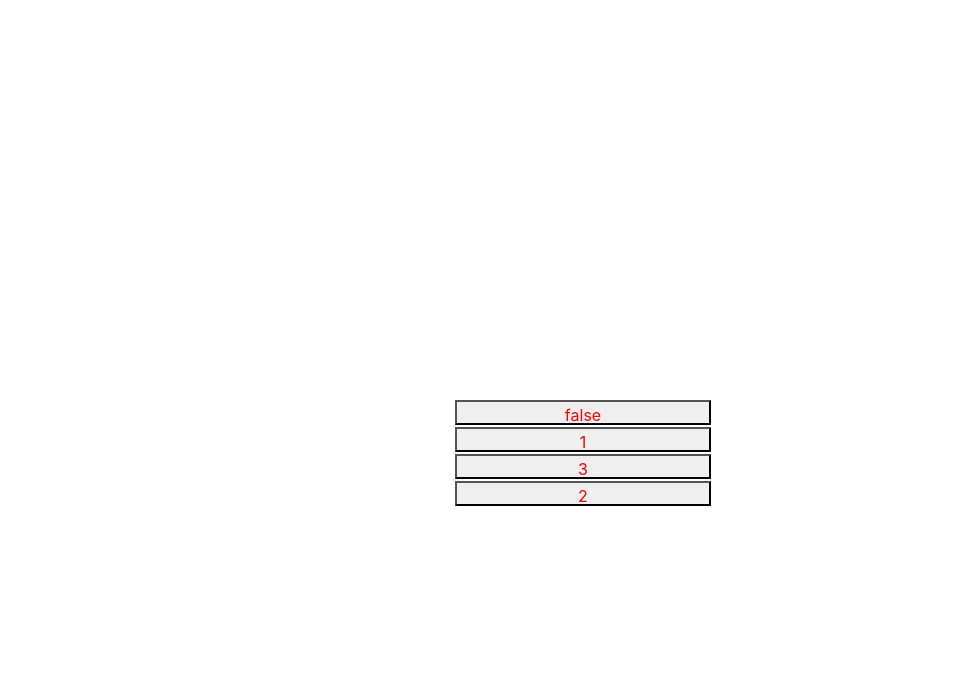
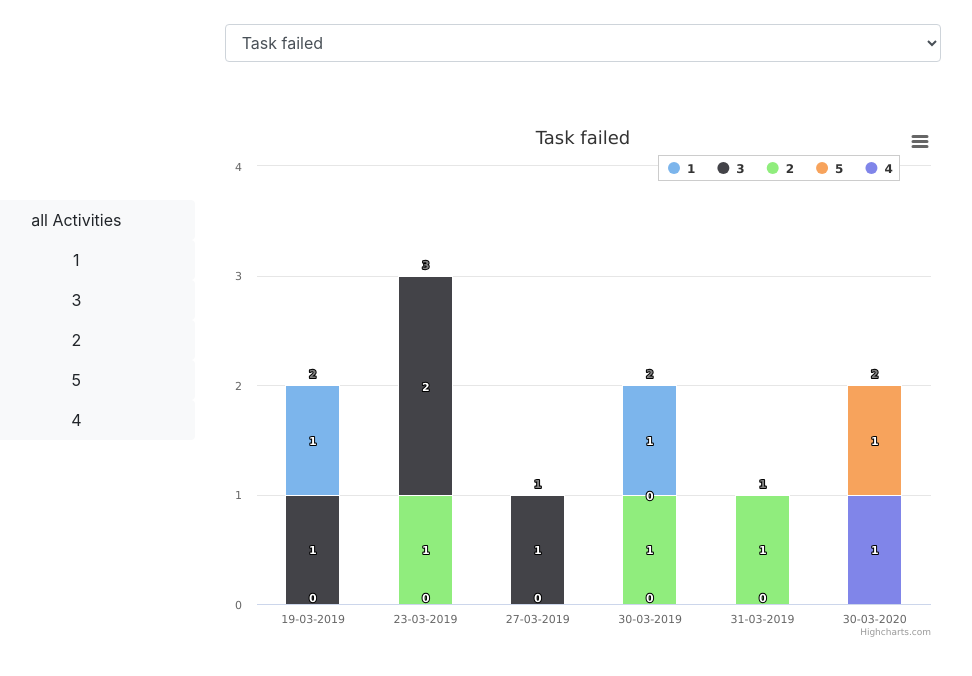
Before and after one commit to tiennecore/highchart-test, a plain HTML site: page page.html in a window 1280 px wide. Shown: the whole page, without its empty margins (57-1029 px from the left). Drawn offline with nearby package versions, Linux system fonts and the light colour scheme.

Commit message:
selection filtre, resultat graph onclick begin date selection,

```diff
--- a/data.json
+++ b/data.json
@@ -1,5 +1,8 @@
 {
-  "filter":"Task failed",
+  "studyRisk":
+  [
+    {
+      "name":"Task failed",
       "data":[
         {
           "date":"19-03-2019",
@@ -28,6 +31,58 @@
         },{
           "date":"31-03-2019",
           "activity":"2"
+        },{
+          "date":"30-03-2020",
+          "activity":"5"
+        },{
+          "date":"30-03-2020",
+          "activity":"4"
+        }
+      ]
+    },{
+      "name":"Late task",
+      "data":[
+        {
+          "date":"19-04-2019",
+          "activity":"1"
+        },{
+          "date":"19-07-2019",
+          "activity":"3"
+        },{
+          "date":"23-07-2019",
+          "activity":"2"
+        },{
+          "date":"23-07-2019",
+          "activity":"4"
+        },{
+          "date":"23-08-2019",
+          "activity":"3"
+        },{
+          "date":"27-08-2019",
+          "activity":"6"
+        },{
+          "date":"30-08-2019",
+          "activity":"1"
+        },{
+          "date":"30-11-2019",
+          "activity":"2"
+        },{
+          "date":"31-12-2019",
+          "activity":"2"
+        },{
+          "date":"30-03-2020",
+          "activity":"5"
+        },{
+          "date":"15-03-2020",
+          "activity":"4"
+        },{
+          "date":"31-10-2020",
+          "activity":"2"
+        },{
+          "date":"31-12-2020",
+          "activity":"2"
         }
       ]
     }
+  ]
+}
--- a/page.html
+++ b/page.html
@@ -13,9 +13,33 @@
 
   </head>
   <body>
-    <div id="graph" style="min-width: 310px; height: 400px; margin: 0 auto">
+    <div class="container-fluid">
+      <div class="row"id="filterSelection">
+        <div class="col"></div>
+        <div class="col-7"style="min-width: 310px; height: 15vh; margin: 0 auto">
+          <select class="form-control" id="filterForm" style="margin-top:3vh;">
+          </select>
+        </div>
+        <div class="col"></div>
+      </div>
+      <div class="row"id="graphActivitiesResult">
+        <div class="col"id="activities"style="min-width: 100px; height: 50vh; margin: 0 auto;border:1px;margin-top:10vh;"></div>
+        <div class="col-7"id="graph"style="min-width: 310px; height: 65vh; margin: 0 auto"></div>
+        <div class="col"id="graphInfo"></div>
+      </div>
+      <div class="row"id="DatesSelection">
+        <div class="col"></div>
+        <div class="col-3"></div>
+        <div class="col-4"></div>
+        <div class="col-3"></div>
+        <div class="col"></div>
+      </div>
+
     </div>
-    <div id="activities"style="width: 20%; height: 200; margin: 0 auto"></div>
+
+    <script src="https://code.jquery.com/jquery-3.3.1.slim.min.js" integrity="sha384-q8i/X+965DzO0rT7abK41JStQIAqVgRVzpbzo5smXKp4YfRvH+8abtTE1Pi6jizo" crossorigin="anonymous"></script>
+    <script src="https://cdnjs.cloudflare.com/ajax/libs/popper.js/1.14.7/umd/popper.min.js" integrity="sha384-UO2eT0CpHqdSJQ6hJty5KVphtPhzWj9WO1clHTMGa3JDZwrnQq4sF86dIHNDz0W1" crossorigin="anonymous"></script>
+    <script src="https://stackpath.bootstrapcdn.com/bootstrap/4.3.1/js/bootstrap.min.js" integrity="sha384-JjSmVgyd0p3pXB1rRibZUAYoIIy6OrQ6VrjIEaFf/nJGzIxFDsf4x0xIM+B07jRM" crossorigin="anonymous"></script>
     <script type="text/javascript" src="script2.js"></script>
   </body>
 </html>
--- a/script.js
+++ b/script.js
@@ -1,3 +1,6 @@
+var FilterDataSelected={};
+var FilterSelected="";
+var ListNames=[];
 function newActivity(name){
   const activity = {
     name:"",
@@ -12,7 +15,7 @@ function listDateSelected( datajson){
   var dates=[];
   datajson.data.forEach(function(element){
     if (!dates.includes(element.date)){
-      dates.push(element.date);
+      dates.push((element.date));
     }
   });
   return dates;
@@ -58,7 +61,7 @@ function newFilter( datajson,dates,name){
       e4.countTmp=0;
     });
   });
-    console.log(filter);
+    //console.log(filter);
   return filter;
 }
 function dataToConf(filter){
@@ -118,7 +121,17 @@ function setGraph(filter,dates){
           enabled: true,
           color: (Highcharts.theme && Highcharts.theme.dataLabelsColor) || 'white'
         }
-      }
+      },
+      series: {
+            cursor: 'pointer',
+            point: {
+                events: {
+                    click: function(){
+                      resultOnClickGraph(this.category,this.y,this.stackTotal,filter.name);
+                    }
+                }
+            }
+        }
     },
     series: Conf
   });
@@ -131,30 +144,78 @@ function selectActivity(filter,dates,name){
   var listIndex=[]
   findActiviy.listdata.forEach(function(element){
     if (element == 0){
-      dates.splice(index,1);
       listIndex.unshift(index);
     }
   index++;
   });
   listIndex.forEach(function(element){
     findActiviy.listdata.splice(element,1);
+    dates.splice(element,1);
+
   });
   filter.listActivity = filter.listActivity.filter(function(element){
     return element == findActiviy
   });
 }
-function onLoadData(link,filtername,activityName){
+function createText(text){
+  var element = document.createElement("p");
+  var node = document.createTextNode(text);
+  element.appendChild(node);
+  return element;
+}
+function resultOnClickGraph(date,nbTask,totalTask,filterName){
+  var currentDiv = document.getElementById("graphInfo");
+  while (currentDiv.firstChild) {
+      currentDiv.removeChild(currentDiv.firstChild);
+  }
+  //divText = document.createElement("p");
+  //var nextLine=  document.createElement("br");
+  //var text = document.createTextNode(name);
+  currentDiv.appendChild(createText(("Date : "+date)));
+  currentDiv.appendChild(createText((filterName+" : "+nbTask)));
+  currentDiv.appendChild(createText(("Total of "+filterName+" : "+date)));
+}
+function selectFilter(dataset,filterName){
+  return dataset.studyRisk.find( filter => filter.name==filterName);
+}
+function editActivityFunction (filterName){
+  var currentDiv = document.getElementById("activities");
+  while (currentDiv.firstChild) {
+      currentDiv.removeChild(currentDiv.firstChild);
+  }
+  listbutton(ListNames,currentDiv,FilterDataSelected.name);
+  currentDiv.childNodes.forEach(function (activity){
+    activity.onclick=function(){
+      onLoadData('data.json',filterName,activity.id,)
+    }
+  });
+}
+
+function onLoadData(link,filtername,activityName,callback){
   var req = new XMLHttpRequest();
   req.overrideMimeType("application/json");
   req.open('GET', link, true);
   req.onload  = function() {
      var dataset = JSON.parse(req.responseText);
-     var DatesSelected = listDateSelected(dataset);
-     const Filter = newFilter(dataset,DatesSelected,filtername);
-     if(activityName!=false){
+     FilterDataSelected=selectFilter(dataset,filtername)
+     var DatesSelected = listDateSelected(FilterDataSelected);
+     var date = stringToDate(DatesSelected[0]);
+     dateToString(date);
+     ListNames = listNameactivities(FilterDataSelected,DatesSelected);
+     const Filter = newFilter(FilterDataSelected,DatesSelected,filtername);
+     if(activityName!="false"){
        selectActivity(Filter,DatesSelected,activityName);
      }
      setGraph(Filter,DatesSelected);
+     if (callback) callback();
   };
   req.send(null);
 }
+
+function stringToDate(value){
+  var dateList = value.split("-");
+  return new Date(dateList[2],dateList[1],dateList[0]);
+}
+function dateToString(date){
+  return date.getDate()+"-"+(date.getMonth()+1)+"-"+date.getYear();
+}
--- a/script2.js
+++ b/script2.js
@@ -3,33 +3,61 @@ document.body.onload = initLoad("data.json",);
 
 function newHtmlActivity(name,filterName){
   var div = document.createElement('button');
+  div.setAttribute("class","btn btn-light")
   div.setAttribute("id", name);
   div.onclick=function(){
-    onLoadData('data.json',filterName,name);
+    onLoadData('data.json',filterName,name,);
   };
-  div.setAttribute("style", "color:red;width:100%;height:25px;");
+  div.setAttribute("style", "width:100%;height:5vh;");
   var text = document.createTextNode(name);
   div.appendChild(text);
   return div
 }
-function listbutton(listNameActivities,div){
-  var allActivities = newHtmlActivity("all Activities","Task failed");
+function listbutton(listNameActivities,div,filterName){
+  var allActivities = document.createElement('button');
   allActivities.setAttribute("id", "false");
-  div.appendChild(newHtmlActivity(false));
+  allActivities.onclick=function(){
+    onLoadData('data.json',filterName,"false",);
+  };
+  allActivities.setAttribute("class","btn btn-light")
+  allActivities.setAttribute("style", "width:100%;height:5vh;");
+  var activityText = document.createTextNode("all Activities");
+  allActivities.appendChild(activityText);
+  div.appendChild(allActivities);
   listNameActivities.forEach(function(activity){
-    div.appendChild(newHtmlActivity(activity));
+    div.appendChild(newHtmlActivity(activity,filterName));
   });
 }
+function initFormFilter(dataset){
+  var currentDiv = document.getElementById("filterForm");
+  dataset.studyRisk.forEach(function (filter) {
+    var optionDiv = document.createElement('option');
+    optionDiv.setAttribute("id",filter.name);
+    var optionText = document.createTextNode(filter.name);
+    optionDiv.appendChild(optionText);
+    currentDiv.appendChild(optionDiv);
+  });
+  currentDiv.onchange=function(){
+    onLoadData('data.json',document.getElementById("filterForm").value,"false",function(){
+      editActivityFunction(document.getElementById("filterForm").value);
+    });
+  };
+}
+
 function initLoad(link){
   var req = new XMLHttpRequest();
   req.overrideMimeType("application/json");
   req.open('GET', link, true);
   req.onload  = function() {
      var dataset = JSON.parse(req.responseText);
-     var datesSelected = listDateSelected(dataset);
-     var listNames = listNameactivities(dataset,datesSelected);
+     initFormFilter(dataset);
+     var firstFilter = document.getElementById("filterForm");
+     FilterDataSelected = selectFilter(dataset,(document.getElementById("filterForm")).firstChild.nextSibling.id);
+     var datesSelected = listDateSelected(FilterDataSelected);
+     ListNames = listNameactivities(FilterDataSelected,datesSelected);
      var currentDiv = document.getElementById("activities");
-     listbutton(listNames,currentDiv);
+     listbutton(ListNames,currentDiv,FilterDataSelected.name);
+     onLoadData('data.json',FilterDataSelected.name,"false",);
   };
   req.send(null);
 }
```
Lines whose indentation alone changed are shown as unchanged.
